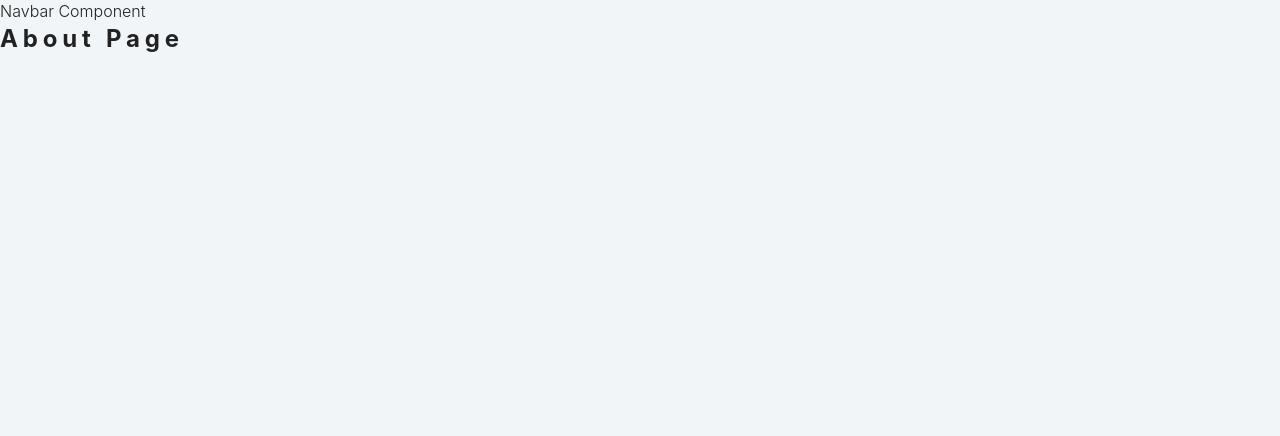
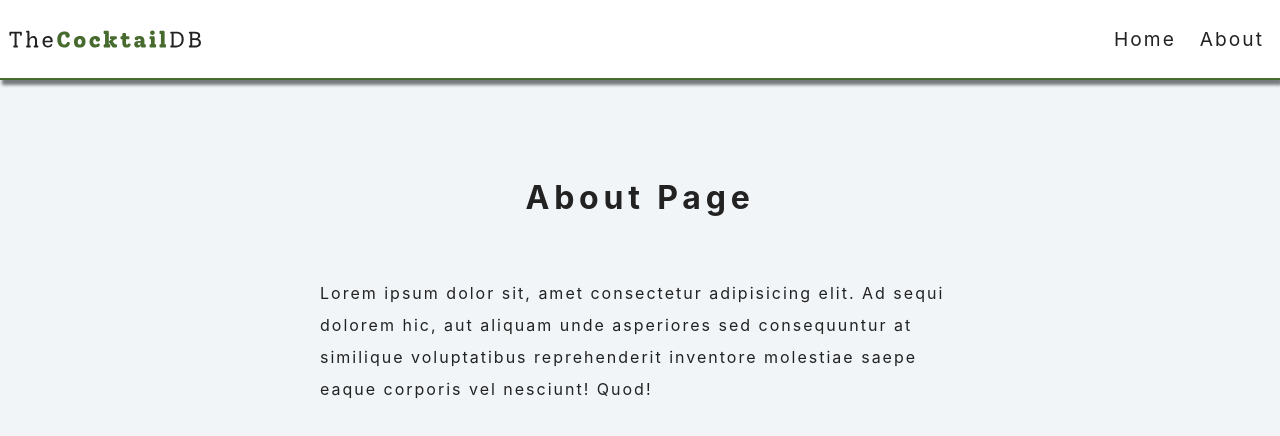
Before and after one commit to aindriu80/code-adct-cocktails-app, a React (Vite) app: page /about in a window 1280 px wide. Shown: the top 436 px of the page. Built offline with nearby package versions, Linux system fonts and the light colour scheme.

Commit message:
Navbar, About and Error Pages

```diff
--- a/src/components/Navbar.jsx
+++ b/src/components/Navbar.jsx
@@ -1,7 +1,25 @@
 import React from 'react'
+import { Link } from 'react-router-dom';
+import logo from '../logo.svg';
 
 const Navbar = () => {
-  return <div>Navbar Component</div>
-}
+  return (
+    <nav className='navbar'>
+      <div className='nav-center'>
+        <Link to='/'>
+          <img src={logo} alt='cocktail db logo' className='logo'></img>
+        </Link>
+      </div>
+      <ul className='nav-links'>
+        <li>
+          <Link to='/'>Home</Link>
+        </li>
+        <li>
+          <Link to='/about'>About</Link>
+        </li>
+      </ul>
+    </nav>
+  );
+};
 
 export default Navbar
--- a/src/pages/About.jsx
+++ b/src/pages/About.jsx
@@ -2,10 +2,16 @@
 
 const About = () => {
   return (
-    <div>
-      <h2>About Page</h2>
-    </div>
-  )
+    <section className='section about-section'>
+      <h1 className='section-title'>About Page</h1>
+      <p>
+        Lorem ipsum dolor sit, amet consectetur adipisicing elit. Ad sequi
+        dolorem hic, aut aliquam unde asperiores sed consequuntur at similique
+        voluptatibus reprehenderit inventore molestiae saepe eaque corporis vel
+        nesciunt! Quod!
+      </p>
+    </section>
+  );
 }
 
 export default About
--- a/src/pages/Error.jsx
+++ b/src/pages/Error.jsx
@@ -1,7 +1,17 @@
 import React from 'react';
+import { Link } from 'react-router-dom';
 
 const Error = () => {
-  return <div>Error Component</div>;
+  return (
+    <section className='error-page section'>
+      <div className='error-container'>
+        <h1>Oooops! It's a dead end captain</h1>
+        <Link to='/' className='btn btn-primary'>
+          Take me home scotty
+        </Link>
+      </div>
+    </section>
+  );
 };
 
 export default Error;
```
Also changed, not shown: src/logo.svg.
